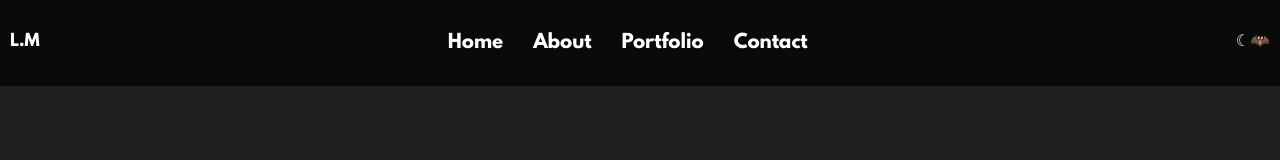
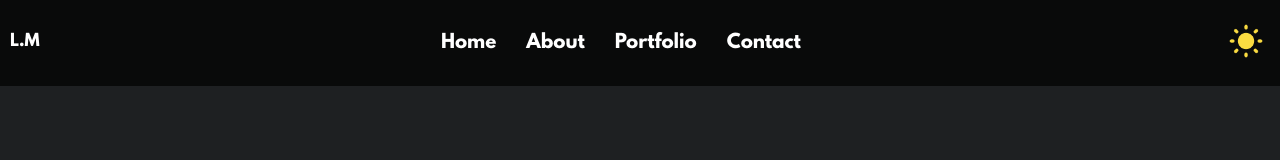
Before and after one commit to Jesus130247/Portfolio, a React (Vite) app: page / in a window 1280 px wide. Shown: the top 160 px of the page. Built offline with nearby package versions, Linux system fonts and the light colour scheme.

Commit message:
added dark/light mode

```diff
--- a/src/App.css
+++ b/src/App.css
@@ -1,3 +1,23 @@
+* {
+  transition: 0.1s;
+}
+
+#dark-mode {
+  --clr-nav: rgba(0, 0, 0, 0.685);
+  --clr-text: white;
+  background-color: rgb(30, 32, 34);
+  --about-clr: rgb(46, 56, 66);
+  --button-clr: #6d2f2fb4;
+}
+
+#light-mode {
+  --clr-nav: rgba(131, 47, 233, 0.575);
+  --clr-text: black;
+  background-color: rgb(236, 236, 236);
+  --about-clr: rgba(70, 162, 255, 0.541);
+  --button-clr: rgba(227, 47, 233, 0.575);
+}
+
 
 body {
   line-height: 1.6;
@@ -6,8 +26,7 @@ body {
 }
 
 nav {
-  background: #333;
-  color: #fff;
+  color: var(--clr-text);
   padding: 10px;
 }
 
@@ -23,7 +42,7 @@ nav ul li {
 }
 
 nav a {
-  color: white;
+  color: var(--clr-text);
   text-decoration: none;
 }
 
@@ -49,8 +68,8 @@ form textarea {
 
 button {
   padding: 10px;
-  background: #6d2f2fb4;
-  color: white;
+  background: var(--button-clr);
+  color: var(--clr-text);
   border: none;
   cursor: pointer;
   padding: 15px 20px;
@@ -66,7 +85,7 @@ button:hover {
 .navBar {
   font-family: "LeagueSpartan";
   display: flex;
-  background-color: rgba(0, 0, 0, 0.685);
+  background-color: var(--clr-nav);
   position: fixed;
   top: 0;
   left: 0;
@@ -86,17 +105,15 @@ button:hover {
 }
 .navBar .systemChange {
   padding-right: 10px;
+  cursor: pointer;
 }
-
-
-
-body {
-  background-color: rgb(30, 32, 34);
+.navBar img {
+  margin-top: 10%;
+  height: 3rem;
 }
-
 .homeDiv {
   display: grid;
-  color: white;
+  color: var(--clr-text);
   /* background-image: url('https://wallpapers.com/images/hd/dark-background-b59iy2towqy5yrgb.jpg'); */
   align-items: center;
   grid-template-columns: 1fr 1fr;
@@ -104,7 +121,7 @@ body {
 
 .homeDiv .content button a {
   text-decoration: none;
-  color: white;
+  color: var(--clr-text);
 }
 
 .homeDiv h1 {
@@ -131,7 +148,7 @@ body {
 
 #about {
   display: flex;
-  color: white;
+  color: var(--clr-text);
   align-items: center;
   /* background-position: center; */
   /* background-image: url('https://images8.alphacoders.com/134/1347727.png'); */
@@ -149,7 +166,7 @@ body {
   margin: 30px auto;
 }
 .about-content {
-  background-color: rgb(46, 56, 66);
+  background-color: var(--about-clr);
   border-radius: 25px;
   width: 80%;
   padding-bottom: 30px;
@@ -167,7 +184,7 @@ body {
 }
 .shown {
   visibility: visible;
-  background-color: rgb(38, 44, 51);
+  background-color: var(--about-clr);
   padding: 25px 0;
   list-style: none;
   border-radius: 25px;
@@ -189,7 +206,7 @@ body {
   width: 100%;
   grid-template-columns: 1fr 1fr;
   /* background-image: url('https://manybackgrounds.com/images/hd/dark-blue-line-reflections-xelvgfi72gzuatet.jpg'); */
-  color: white;
+  color: var(--clr-text);
 }
 
 
@@ -205,7 +222,7 @@ body {
 
 .contactDiv .sectionOne {
   display: flex;
-  background-color: rgb(46, 56, 66);
+  background-color: var(--about-clr);
   border-radius: 25px;
   width: 80%;
   height: 100%;
@@ -241,7 +258,7 @@ body {
   justify-content: center;
   margin: 0 auto;
   display: flex;
-  background-color: rgb(46, 56, 66);
+  background-color: var(--about-clr);
   border-radius: 25px;
   width: 80%;
   height: 100%;
@@ -268,7 +285,7 @@ body {
 }
 .contactDiv a {
   text-decoration: none;
-  color: white;
+  color: var(--clr-text);
   font-family: "LeagueSpartan";
 }
 
@@ -279,7 +296,7 @@ footer {
   flex-direction: column;
   justify-content: center;
   align-items: center;
-  color: white;
+  color: var(--clr-text);
   background-color: rgba(0, 0, 0, 0.685);
   display: flex;
   padding: 0.5rem 0;
--- a/src/App.jsx
+++ b/src/App.jsx
@@ -9,17 +9,23 @@ import { useState } from 'react';
 import Footer from './components/footer/footer';
 import "./index.css"
 
+import { createContext } from 'react';
+export const ThemeContext = createContext(null)
+
 function App() {
+  const [theme, setTheme] = useState('dark-mode')
   const [viewProjects, setViewProjects] = useState(true)
   return (
-    <div>
-      <Navbar setViewProjects={setViewProjects}/>
+    <ThemeContext.Provider value={{theme, setTheme}}>
+      <div className='app' id={theme}>
+        <Navbar setViewProjects={setViewProjects} setTheme={setTheme} theme={theme}/>
         <Home />
         <About />
         <Portfolio viewProjects={viewProjects} setViewProjects={setViewProjects}/>
         <Contact />
         <Footer />
     </div>
+    </ThemeContext.Provider>
   )
 }
 
--- a/src/components/Navbar/Navbar.jsx
+++ b/src/components/Navbar/Navbar.jsx
@@ -1,7 +1,16 @@
 import React from 'react';
 import { Link } from 'react-scroll';
+import darkMode from '../../assets/images/darkmode.png'
+import lightMode from '../../assets/images/lightmode.png'
 
-const Navbar = ({setViewProjects}) => {
+const Navbar = ({setViewProjects, setTheme, theme }) => {
+  function handleTheme() {
+    if (theme === 'light-mode') {
+      setTheme('dark-mode')
+    } else {
+      setTheme('light-mode')
+    }
+  }
   return (
     <>
     <nav className='navBar'>
@@ -12,7 +21,9 @@ const Navbar = ({setViewProjects}) => {
         <li><Link to="portfolio" smooth={true} duration={500}>Portfolio</Link></li>
         <li><Link to="contact" smooth={true} duration={500}>Contact</Link></li>
       </ul>
-    <div className='systemChange'>☾🦇</div>
+    <div className='systemChange' onClick={handleTheme}>
+      { theme === 'dark-mode' ? <img src={lightMode}></img> : <img src={darkMode}></img>}
+    </div>
     </nav>
     </>
   );
--- a/src/components/Portfolio/Portfolio.jsx
+++ b/src/components/Portfolio/Portfolio.jsx
@@ -87,11 +87,11 @@ export default function Portfolio({viewProjects,setViewProjects}) {
           {projects.map((project,idx) => {
             if (idx === navO) {
               return (
-                <span style={{backgroundColor: 'white'}} key={idx} onClick={() => handleNav(idx)}>O</span>
+                <span key={idx} onClick={() => handleNav(idx)}>O</span>
               )
             } else {
               return (
-               <span key={idx} onClick={() => handleNav(idx)}>O</span>
+               <span style={{backgroundColor: 'transparent'}} key={idx} onClick={() => handleNav(idx)}>O</span>
               )
             }
           })}
--- a/src/components/Portfolio/Portfolio.module.css
+++ b/src/components/Portfolio/Portfolio.module.css
@@ -18,7 +18,7 @@ html {
 }
 .title {
     text-align: center;
-    color: white;
+    color: var(--clr-text);
 }
 
 
@@ -79,7 +79,7 @@ small {
   padding: 5px 10px;
   border-radius: 15px;
   border: 0px;
-  color: white;
+  color: var(--clr-text);
   cursor: pointer;
 }
 
@@ -118,7 +118,7 @@ small {
 
 .navigate {
   display: flex;
-  color: white;
+  color: var(--clr-text);
   font-size: 4rem;
   font-weight: 1000;
   padding: 20px;
@@ -143,8 +143,9 @@ small {
   display: flex;
   align-items: center;
   border-radius: 1000px;
-  color: white;
+  color: var(--clr-text);
   font-size: 1.3rem;
   cursor: pointer;
   height: 1.4rem;
+  background-color: var(--clr-text);;
 }
```
Also changed, not shown: src/assets/images/darkmode.png (added), src/assets/images/lightmode.png (added). Lines whose indentation alone changed are shown as unchanged.
